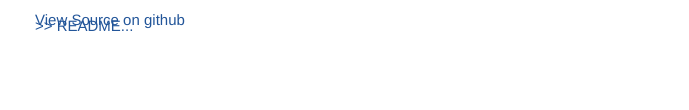
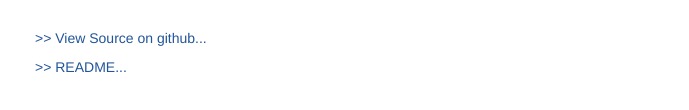
Before and after one commit to luofei2011/demo, a plain HTML site: page demo.html in a window 1280 px wide. Shown: the part 304-414 px from the top of the page, without its empty margins (295-984 px from the left). Drawn offline with Linux system fonts and the light colour scheme.

Commit message:
once again

```diff
--- a/css/main.css
+++ b/css/main.css
@@ -200,8 +200,7 @@ a.photo {
 }
 
 .readme {
-	margin-left: 170px;
-	font-size: 15px;
+	font-size: 14px;
 	display: block;
-	margin-top: -20px;
+	margin: 5px 0 5px 170px;
 }
--- a/demo.html
+++ b/demo.html
@@ -18,7 +18,7 @@
         <h3>推荐人选</h3>
         <ul class="suggest-persons clearfix" id="replace_ul"></ul>
     </div>
-	<a href="https://github.com/luofei2011/zhihu-demo/tree/gh-pages" class="readme" target="_blank">View Source on github</a>
+	<a href="https://github.com/luofei2011/zhihu-demo/tree/gh-pages" class="readme" target="_blank">>> View Source on github...</a>
 	<a href="https://github.com/luofei2011/zhihu-demo/blob/gh-pages/README.md" class="readme" target="_blank">>> README...</a>
 </div>
 <script type="text/javascript">
```
